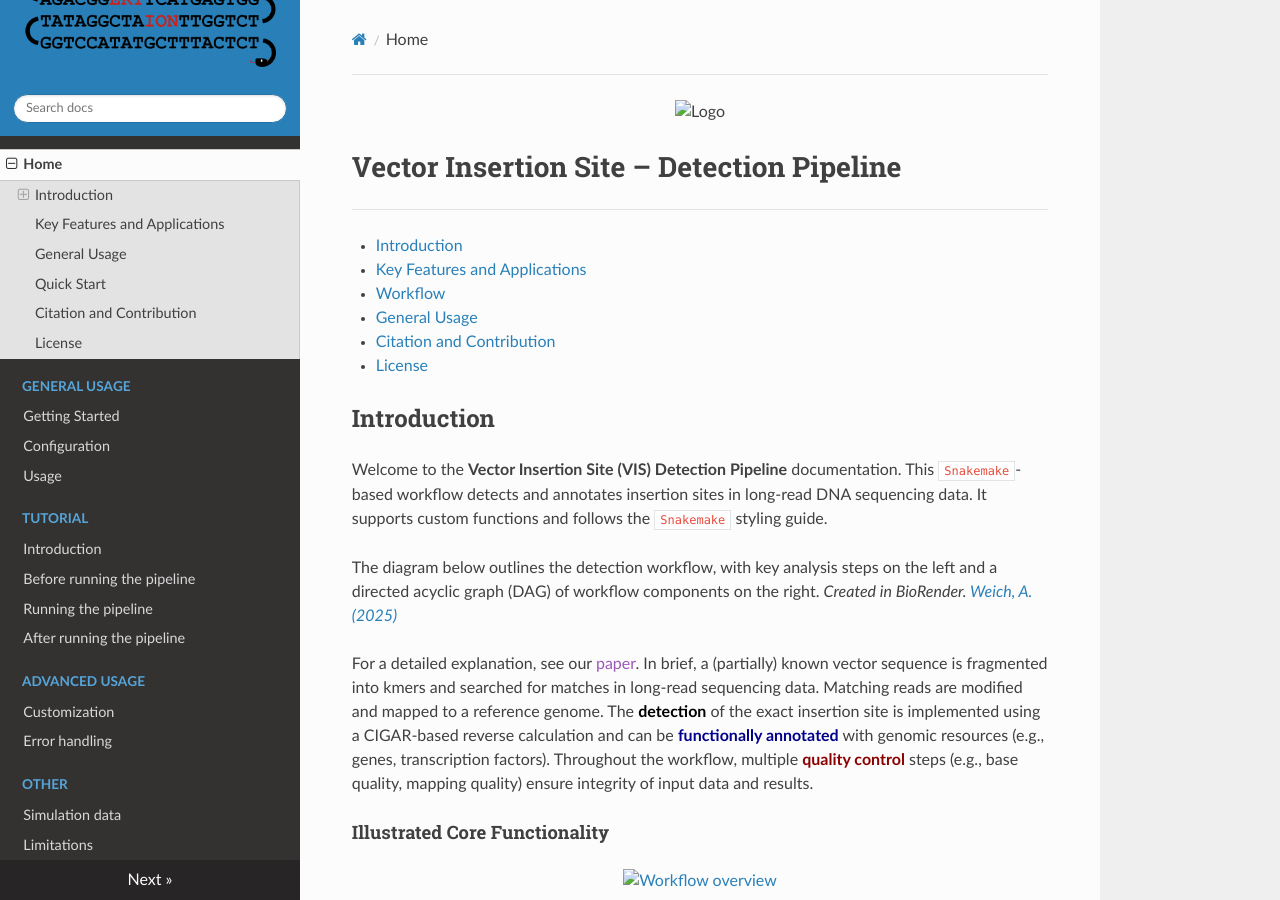
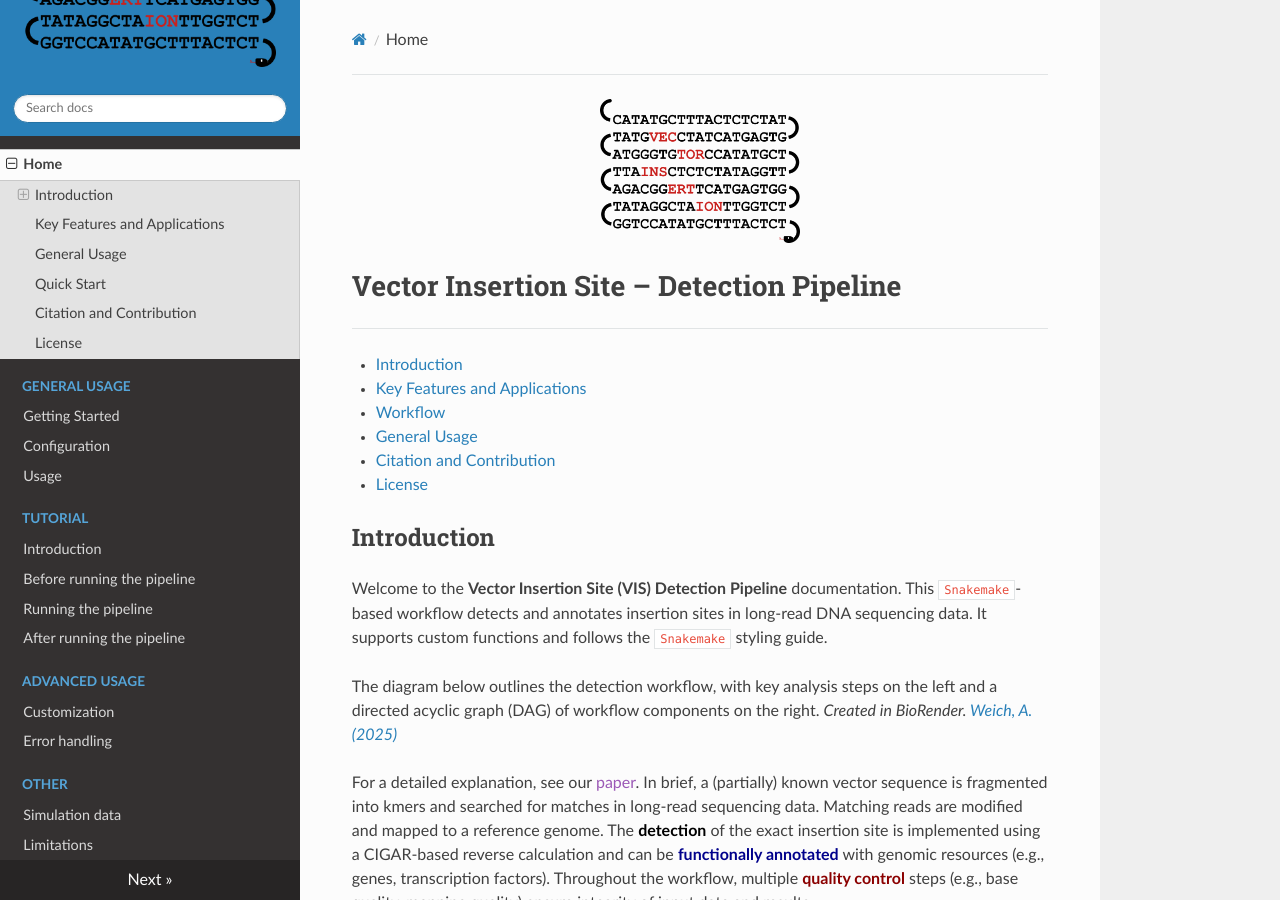
Before and after one commit to aweich/VIS, an MkDocs documentation site: the page built from docs/index.md, in a window 1280 px wide and 900 px high. Built offline with MkDocs 1.6.1, drawn with Linux system fonts in a browser that asks for light colours; nearby versions of some CDN libraries.

Commit message:
Update index.md

```diff
--- a/docs/index.md
+++ b/docs/index.md
@@ -1,6 +1,6 @@
 
 <p align="center">
-    <img src="/docs/images/logo.png" alt="Logo" width=200>
+    <img src="images/logo.png" alt="Logo" width=200>
 </p>
 
 # Vector Insertion Site – Detection Pipeline
@@ -23,8 +23,8 @@
 
 #### Illustrated Core Functionality
 <p align="center">
-    <a href="/docs/images/Combined_Workflow_for_Documentation.png" target="_blank">
-        <img src="/docs/images/Combined_Workflow_for_Documentation.png" alt="Workflow overview">
+    <a href="images/Combined_Workflow_for_Documentation.png" target="_blank">
+        <img src="images/Combined_Workflow_for_Documentation.png" alt="Workflow overview">
     </a>
 </p>
 
```
